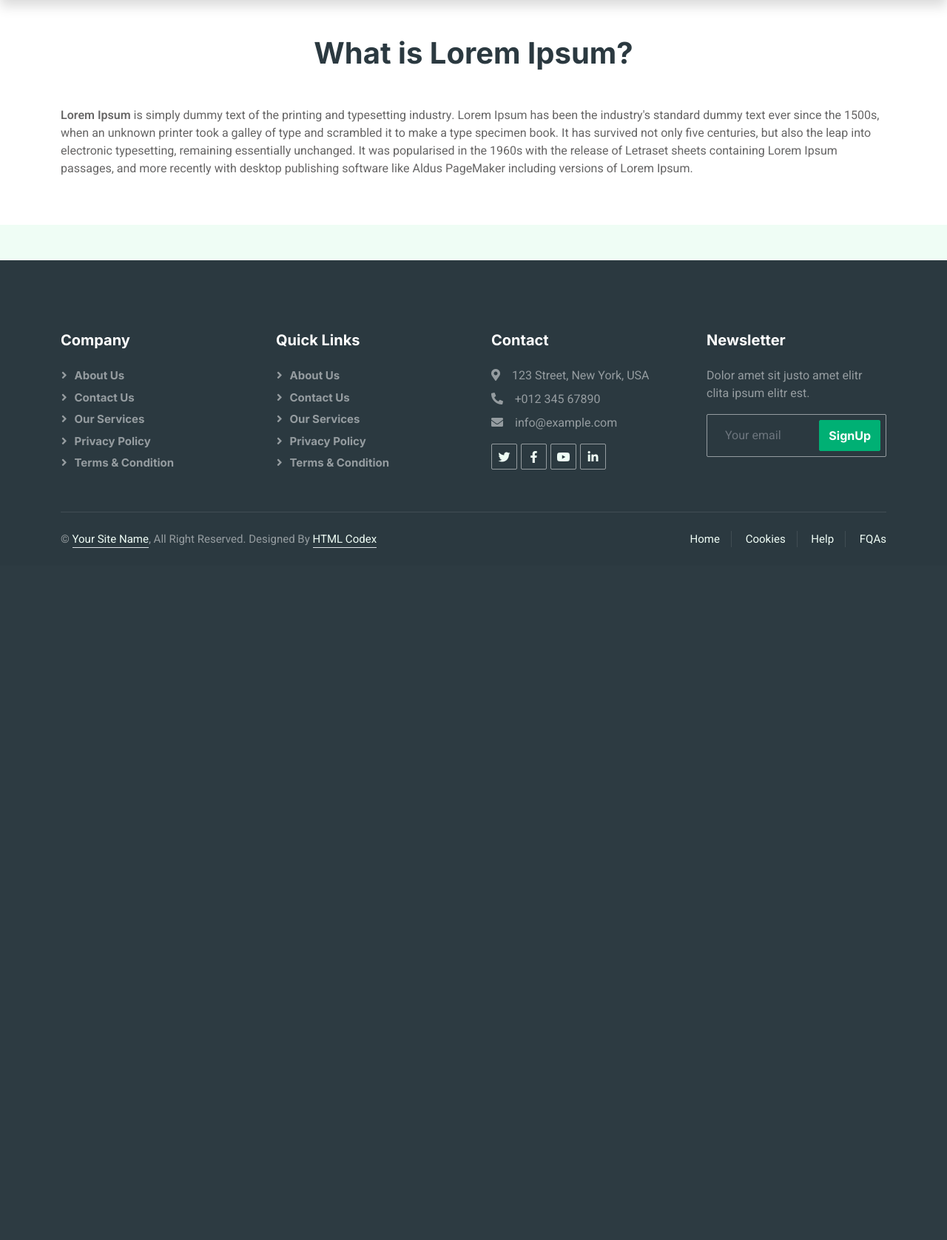
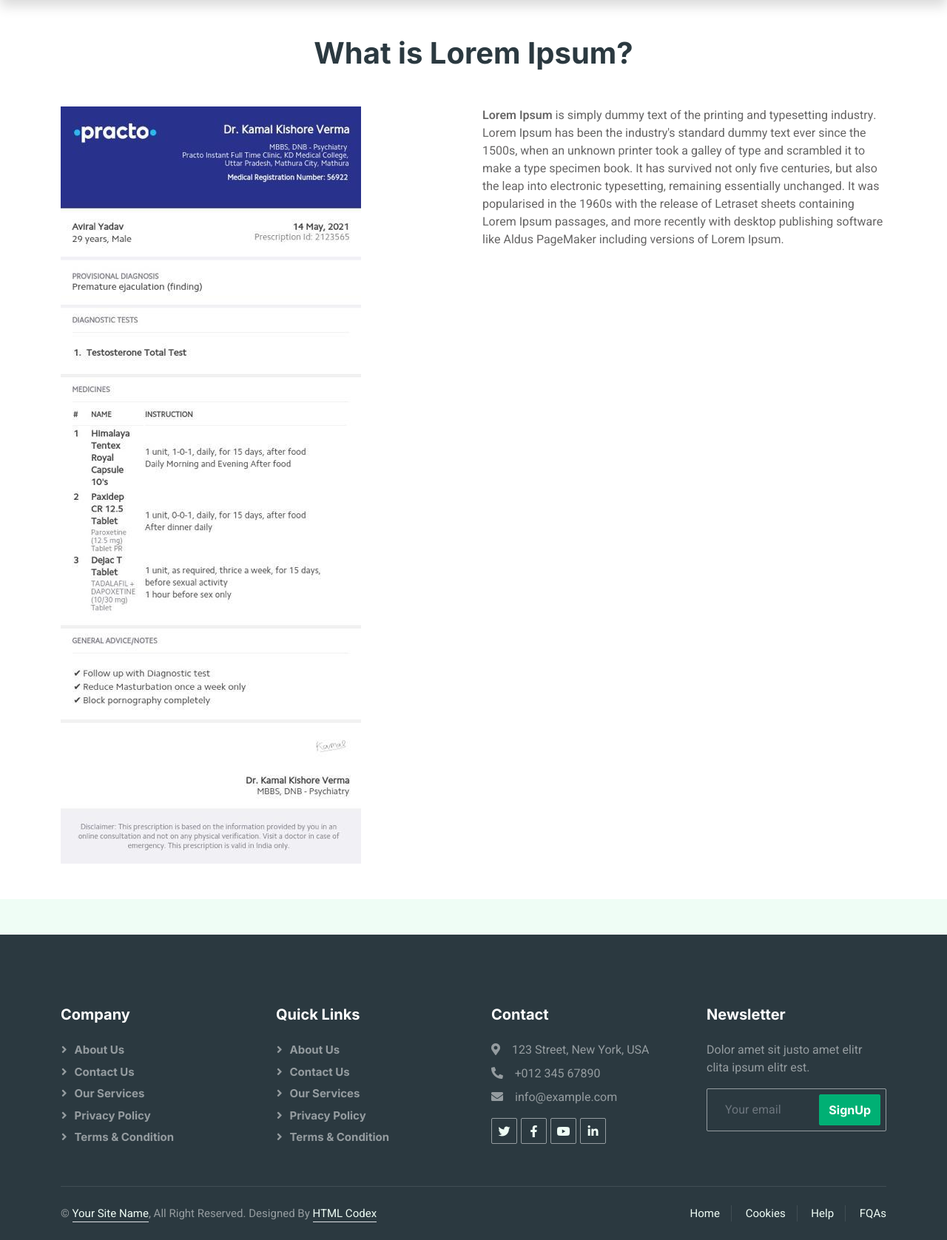
Before and after one commit to aviralyadav/python, a Django app: a page that uses firstdjangoapp/templates/news-detail.html in a window 1280 px wide. Shown: the part 75-1752 px from the top of the page at 74% size. Before the commit the page ends 816 px from the top, so only its background shows below. Run offline with Django 3.2, Linux system fonts and the light colour scheme; data comes from the database, SQL or seed files in the repository; both versions use the stored data as it was after the commit; some libraries are stand-ins or nearby versions.

Commit message:
upload image in admin and display in template

```diff
--- a/firstdjangoapp/firstdjangoapp/settings.py
+++ b/firstdjangoapp/firstdjangoapp/settings.py
@@ -126,3 +126,7 @@ STATIC_URL = '/static/'
 STATICFILES_DIRS = [
     BASE_DIR, 'static'
 ]
+
+MEDIA_ROOT = f'{BASE_DIR}/media'
+
+MEDIA_URL = "/media/"
--- a/firstdjangoapp/firstdjangoapp/urls.py
+++ b/firstdjangoapp/firstdjangoapp/urls.py
@@ -16,6 +16,8 @@ Including another URLconf
 from django.contrib import admin
 from django.urls import path
 from . import views
+from django.conf import settings
+from django.conf.urls.static import static
 
 urlpatterns = [
     path('admin/', admin.site.urls),
@@ -29,3 +31,6 @@ urlpatterns = [
     path('news-detail/<newsslug>', views.newsDetail),
     path('save-enquiry', views.saveEnquiry)
 ]
+
+if settings.DEBUG:
+    urlpatterns+=static(settings.MEDIA_URL, document_root=settings.MEDIA_ROOT)
--- a/firstdjangoapp/neww/admin.py
+++ b/firstdjangoapp/neww/admin.py
@@ -2,7 +2,7 @@ from django.contrib import admin
 from neww.models import Neww
 
 class NewwAdmin(admin.ModelAdmin):
-    list_display=('title', 'description')
+    list_display=('title', 'description', 'news_image')
 
 admin.site.register(Neww, NewwAdmin)
 
--- a/firstdjangoapp/neww/models.py
+++ b/firstdjangoapp/neww/models.py
@@ -5,6 +5,7 @@ from autoslug import AutoSlugField
 class Neww(models.Model):
     title = models.CharField(max_length=100)
     description = HTMLField()
+    news_image = models.FileField(upload_to='news/', max_length=250, null=True, default=None)
     news_slug = AutoSlugField(populate_from='title', unique=True, null=True, default=None)
 
 # Create your models here.
--- a/firstdjangoapp/templates/news-detail.html
+++ b/firstdjangoapp/templates/news-detail.html
@@ -8,7 +8,12 @@
                 <h1 class="text-center mb-5 wow fadeInUp" data-wow-delay="0.1s">{{newsDetail.title}}</h1>
                 <div class="row g-4">
 
-                    <div class="col-md-12">
+                    <div class="col-md-6">
+                        {% if newsDetail.news_image != NULL %}
+                        <img src="/media/{{newsDetail.news_image}}" />
+                        {% endif %}
+                    </div>
+                    <div class="col-md-6">
                         <div class="wow fadeInUp" data-wow-delay="0.5s">
                             {{newsDetail.description | safe}}
                         </div>
```
Also changed, not shown: firstdjangoapp/db.sqlite3, firstdjangoapp/media/news/WhatsApp_Image_2021-05-14_at_9.18.45_AM.jpeg (added), firstdjangoapp/neww/migrations/0003_neww_news_image.py (added).
